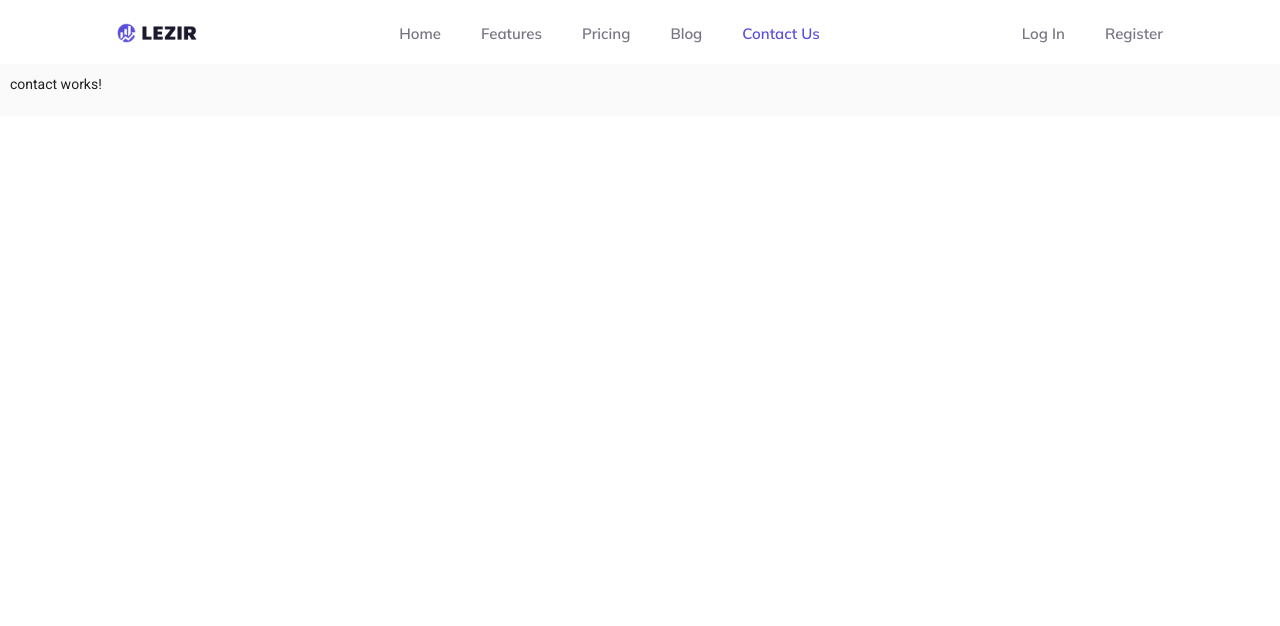
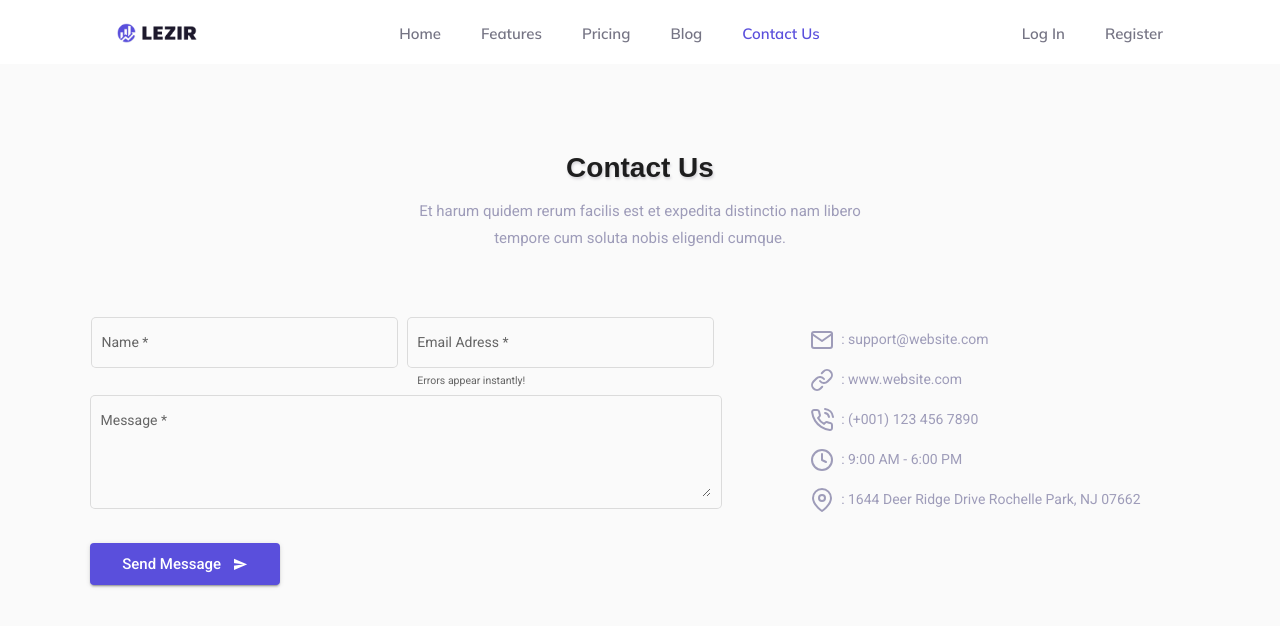
Before and after one commit to anamsilva1981/Projeto-LandingPagina-Angular, an Angular app: page /contact in a window 1280 px wide. Shown: the top 626 px of the page. Built offline with nearby package versions, Linux system fonts and the light colour scheme.

Commit message:
criacao section contact

```diff
--- a/src/app/app.module.ts
+++ b/src/app/app.module.ts
@@ -24,6 +24,7 @@ import { FooterComponent } from './shared/footer/footer.component';
 import { InputWithButtonComponent } from './views/home/input-with-button/input-with-button.component';
 import { HomeCardComponent } from './views/home/home-card/home-card.component';
 import { BlogCardComponent } from './views/blog/blog-card/blog-card.component';
+import { ButtonComponent } from './shared/button/button.component';
 
 
 
@@ -43,6 +44,7 @@ import { BlogCardComponent } from './views/blog/blog-card/blog-card.component';
     InputWithButtonComponent,
     HomeCardComponent,
     BlogCardComponent,
+    ButtonComponent,
   ],
   imports: [
     BrowserModule,
--- /dev/null
+++ b/src/app/shared/button/button.component.css
@@ -0,0 +1,10 @@
+button.mat-raised-button {
+    font-size: 15px;
+    height: 42px;
+    margin-bottom: 16px;
+    min-width: 100px;
+    max-width: 190px;
+    width: 100%;
+    background-color: #5a4fdc;
+    color: #fff;
+  }
--- /dev/null
+++ b/src/app/shared/button/button.component.html
@@ -0,0 +1,3 @@
+
+
+<button mat-raised-button>{{content}} <span class="{{icon}} ms-2"></span></button>
--- /dev/null
+++ b/src/app/shared/button/button.component.ts
@@ -0,0 +1,18 @@
+import { Component, Input, OnInit } from '@angular/core';
+
+@Component({
+  selector: 'app-button',
+  templateUrl: './button.component.html',
+  styleUrls: ['./button.component.css']
+})
+export class ButtonComponent implements OnInit {
+
+  @Input() content = "";
+  @Input() icon = "";
+
+  constructor() { }
+
+  ngOnInit(): void {
+  }
+
+}
--- a/src/app/views/contact/contact.component.css
+++ b/src/app/views/contact/contact.component.css
@@ -0,0 +1,35 @@
+.contact-title {
+    font-size: 28px;
+    text-shadow: 1px 2px 3px rgb(59 57 80 / 20%);
+    font-family: "Muli",sans-serif;
+    font-weight: 600;
+  }
+
+  .contact-subtitle{
+    font-size: 15px;
+    color: #9e9cb9;
+    letter-spacing: 2.5;
+    line-height: 1.8;
+  }
+
+  .example-form {
+    /* min-width: 150px; */
+    /* max-width: 500px; */
+    width: 100%;
+  }
+
+  .example-full-width {
+    width: 100%;
+  }
+
+  td {
+    padding-right: 8px;
+  }
+
+  .text-muted {
+    color: #9e9cb9 !important;
+}
+
+.container{
+  padding: 80px 20px ;
+}
--- a/src/app/views/contact/contact.component.html
+++ b/src/app/views/contact/contact.component.html
@@ -1 +1,74 @@
-<p>contact works!</p>
+<div class="container">
+    <div class="row align-item-center justify-content-center mb-5">
+        <div class="col-5">
+            <h3 class="contact-title mb-3 text-center">Contact Us</h3>
+            <p class="contact-subtitle text-center">
+                Et harum quidem rerum facilis est et expedita distinctio nam libero
+                tempore cum soluta nobis eligendi cumque.
+            </p>
+        </div>
+    </div>
+
+    <div class="row">
+        <div class="col-lg-7">
+            <form class="example-form">
+                <table class="example-full-width" cellspacing="0">
+                    <tr>
+                        <td>
+                            <mat-form-field class="example-full-width" appearance="outline">
+                                <mat-label>Name</mat-label>
+                                <input matInput [formControl]="requiredFormControl" placeholder="Your Name...">
+                            </mat-form-field>
+                        </td>
+
+                        <td>
+                            <mat-form-field class="example-full-width" appearance="outline">
+                                <mat-label>Email Adress</mat-label>
+                                <input type="email" matInput [formControl]="emailFormControl"
+                                    [errorStateMatcher]="matcher" placeholder="Ex. pat@example.com">
+                                <mat-hint>Errors appear instantly!</mat-hint>
+                                <mat-error
+                                    *ngIf="emailFormControl.hasError('email') && !emailFormControl.hasError('required')">
+                                    Please enter a valid email address
+                                </mat-error>
+                                <mat-error *ngIf="emailFormControl.hasError('required')">
+                                    Email is <strong>required</strong>
+                                </mat-error>
+                            </mat-form-field>
+                        </td>
+
+                    </tr>
+                </table>
+
+                <p>
+                    <mat-form-field class="example-full-width" appearance="outline">
+                        <mat-label>Message</mat-label>
+                        <textarea matInput rows="5" [formControl]="requiredFormControl" placeholder="Your message..."></textarea>
+                    </mat-form-field>
+                </p>
+
+
+            </form>
+
+            <app-button content="Send Message" icon="mdi mdi-send"></app-button>
+        </div>
+        <div class="col-lg-5">
+            <div class="contact-detail text-muted ms-lg-5">
+                <p class="m-3"><svg xmlns="http://www.w3.org/2000/svg" width="24" height="24" viewBox="0 0 24 24" fill="none" stroke="currentColor" stroke-width="2" stroke-linecap="round" stroke-linejoin="round" class="feather feather-mail icon-xs icon me-1"><path d="M4 4h16c1.1 0 2 .9 2 2v12c0 1.1-.9 2-2 2H4c-1.1 0-2-.9-2-2V6c0-1.1.9-2 2-2z"></path><polyline points="22,6 12,13 2,6"></polyline></svg> :
+                    <span>support@website.com</span>
+                </p>
+                <p class="m-3"><svg xmlns="http://www.w3.org/2000/svg" width="24" height="24" viewBox="0 0 24 24" fill="none" stroke="currentColor" stroke-width="2" stroke-linecap="round" stroke-linejoin="round" class="feather feather-link icon-xs icon me-1"><path d="M10 13a5 5 0 0 0 7.54.54l3-3a5 5 0 0 0-7.07-7.07l-1.72 1.71"></path><path d="M14 11a5 5 0 0 0-7.54-.54l-3 3a5 5 0 0 0 7.07 7.07l1.71-1.71"></path></svg> : <span>www.website.com</span>
+                </p>
+                <p class="m-3"><svg xmlns="http://www.w3.org/2000/svg" width="24" height="24" viewBox="0 0 24 24" fill="none" stroke="currentColor" stroke-width="2" stroke-linecap="round" stroke-linejoin="round" class="feather feather-phone-call icon-xs icon me-1"><path d="M15.05 5A5 5 0 0 1 19 8.95M15.05 1A9 9 0 0 1 23 8.94m-1 7.98v3a2 2 0 0 1-2.18 2 19.79 19.79 0 0 1-8.63-3.07 19.5 19.5 0 0 1-6-6 19.79 19.79 0 0 1-3.07-8.67A2 2 0 0 1 4.11 2h3a2 2 0 0 1 2 1.72 12.84 12.84 0 0 0 .7 2.81 2 2 0 0 1-.45 2.11L8.09 9.91a16 16 0 0 0 6 6l1.27-1.27a2 2 0 0 1 2.11-.45 12.84 12.84 0 0 0 2.81.7A2 2 0 0 1 22 16.92z"></path></svg> : <span>(+001) 123 456
+                        7890</span></p>
+                <p class="m-3"><svg xmlns="http://www.w3.org/2000/svg" width="24" height="24" viewBox="0 0 24 24" fill="none" stroke="currentColor" stroke-width="2" stroke-linecap="round" stroke-linejoin="round" class="feather feather-clock icon-xs icon me-1"><circle cx="12" cy="12" r="10"></circle><polyline points="12 6 12 12 16 14"></polyline></svg> : <span>9:00 AM - 6:00
+                        PM</span></p>
+                <p class="m-3"><svg xmlns="http://www.w3.org/2000/svg" width="24" height="24" viewBox="0 0 24 24" fill="none" stroke="currentColor" stroke-width="2" stroke-linecap="round" stroke-linejoin="round" class="feather feather-map-pin icon-xs icon me-1"><path d="M21 10c0 7-9 13-9 13s-9-6-9-13a9 9 0 0 1 18 0z"></path><circle cx="12" cy="10" r="3"></circle></svg> : <span>1644 Deer Ridge
+                        Drive Rochelle Park, NJ 07662</span></p>
+            </div>
+        </div>
+    </div>
+
+
+
+</div>
--- a/src/app/views/contact/contact.component.ts
+++ b/src/app/views/contact/contact.component.ts
@@ -1,11 +1,29 @@
 import { Component, OnInit } from '@angular/core';
+import {FormControl, FormGroupDirective, NgForm, Validators} from '@angular/forms';
+import {ErrorStateMatcher} from '@angular/material/core';
+
+
+/** Error when invalid control is dirty, touched, or submitted. */
+export class MyErrorStateMatcher implements ErrorStateMatcher {
+  isErrorState(control: FormControl | null, form: FormGroupDirective | NgForm | null): boolean {
+    const isSubmitted = form && form.submitted;
+    return !!(control && control.invalid && (control.dirty || control.touched || isSubmitted));
+  }
+}
 
 @Component({
   selector: 'app-contact',
   templateUrl: './contact.component.html',
   styleUrls: ['./contact.component.css']
 })
+
+
 export class ContactComponent implements OnInit {
+
+  emailFormControl = new FormControl('', [Validators.required, Validators.email]);
+  matcher = new MyErrorStateMatcher();
+
+  requiredFormControl = new FormControl('', [Validators.required]);
 
   constructor() { }
 
```
Also changed, not shown: 1 other file (tests, documents, lock files or other folders).
